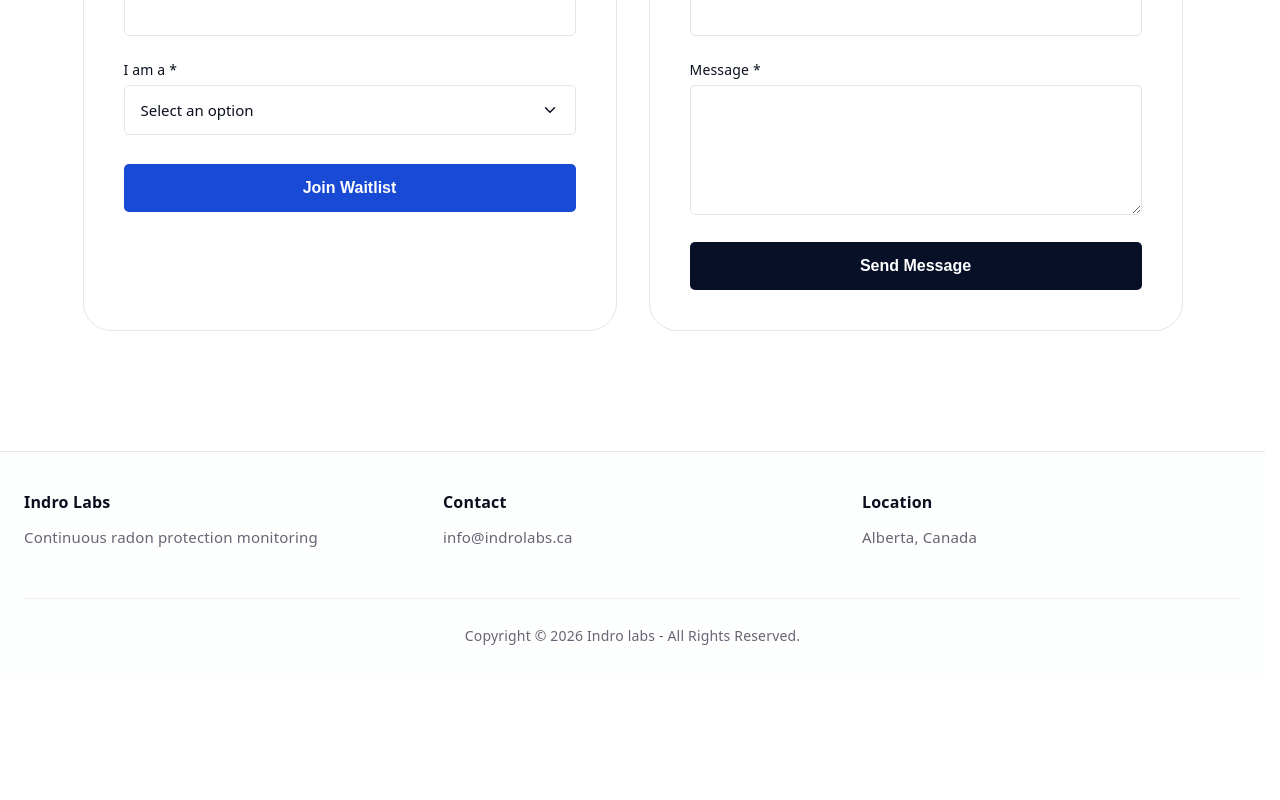
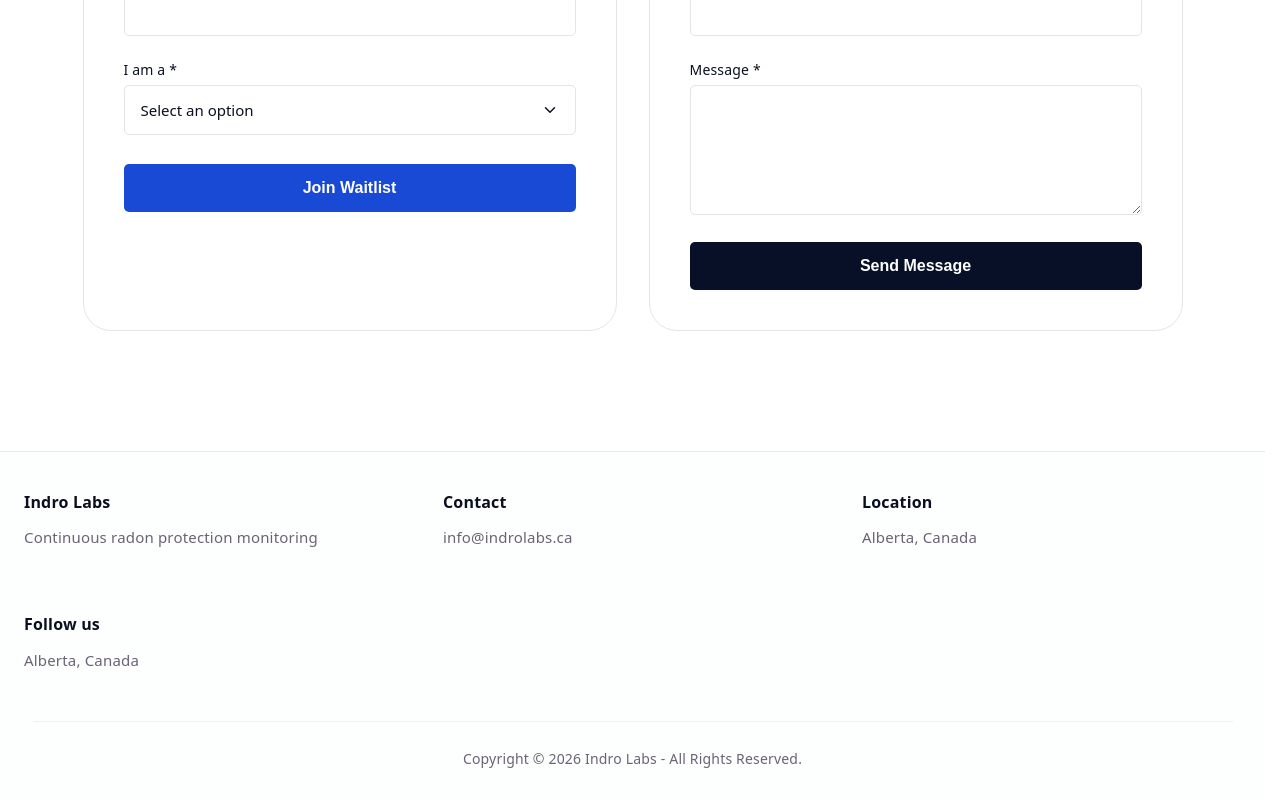
Before and after one commit to indro-labs/website, a React (Vite) app in the folder business-website/: page / in a window 1280 px wide. Shown: the part 4582-5382 px from the top of the page. Before the commit the page ends 5259 px from the top, so only its background shows below. Built offline with nearby package versions, Linux system fonts and the light colour scheme.

Commit message:
added footer component

```diff
--- a/business-website/src/App.jsx
+++ b/business-website/src/App.jsx
@@ -1,5 +1,6 @@
 
 import NavBar from './components/NavBar/NavBar'
+import Footer from './components/Footer/Footer'
 import './App.css'
 import heroVideo from './assets/hero_video.mp4'
 import heroPoster from './assets/hero_poster.jpg'
@@ -394,32 +395,7 @@ useEffect(() => {
         </div>
       </section>
 
-      {/* Footer */}
-      <footer id="footer">
-        <div className="footer-container">
-
-          <div className="footer-column">
-            <h4>Indro Labs</h4>
-            <p>Continuous radon protection monitoring</p>
-          </div>
-
-          <div className="footer-column">
-            <h4>Contact</h4>
-            <p>info@indrolabs.ca</p>
-          </div>
-
-          <div className="footer-column">
-            <h4>Location</h4>
-            <p>Alberta, Canada</p>
-          </div>
-
-        </div>
-
-        <div className="footer-bottom">
-          Copyright © 2026 Indro labs - All Rights Reserved.
-        </div>
-
-      </footer>
+      <Footer />
     </>
   )
 }
--- /dev/null
+++ b/business-website/src/components/Footer/Footer.css
@@ -0,0 +1,37 @@
+#footer {
+  background: #111827;
+  color: white;
+  padding: 48px 20px 24px;
+}
+
+.footer-container {
+  max-width: 1200px;
+  margin: 0 auto;
+  display: grid;
+  grid-template-columns: repeat(3, 1fr);
+  gap: 32px;
+}
+
+.footer-column h4 {
+  margin-bottom: 10px;
+}
+
+.footer-column p {
+  color: #d1d5db;
+}
+
+.footer-bottom {
+  max-width: 1200px;
+  margin: 32px auto 0;
+  padding-top: 20px;
+  border-top: 1px solid #374151;
+  color: #9ca3af;
+  font-size: 0.9rem;
+}
+
+@media (max-width: 768px) {
+  .footer-container {
+    grid-template-columns: 1fr;
+    text-align: center;
+  }
+}
--- /dev/null
+++ b/business-website/src/components/Footer/Footer.jsx
@@ -0,0 +1,35 @@
+import "./Footer.css";
+
+function Footer() {
+  return (
+    <footer id="footer">
+      <div className="footer-container">
+        <div className="footer-column">
+          <h4>Indro Labs</h4>
+          <p>Continuous radon protection monitoring</p>
+        </div>
+
+        <div className="footer-column">
+          <h4>Contact</h4>
+          <p>info@indrolabs.ca</p>
+        </div>
+
+        <div className="footer-column">
+          <h4>Location</h4>
+          <p>Alberta, Canada</p>
+        </div>
+
+        <div className="footer-column">
+          <h4>Follow us</h4>
+          <p>Alberta, Canada</p>
+        </div>
+      </div>
+
+      <div className="footer-bottom">
+        Copyright © 2026 Indro Labs - All Rights Reserved.
+      </div>
+    </footer>
+  );
+}
+
+export default Footer;
```
